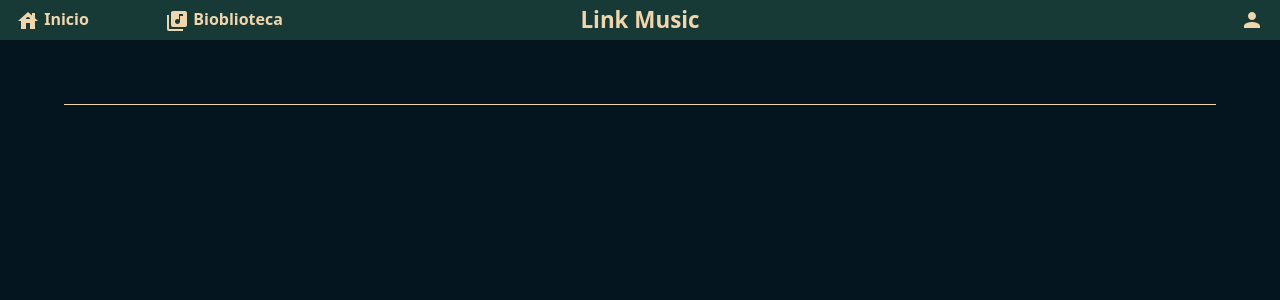
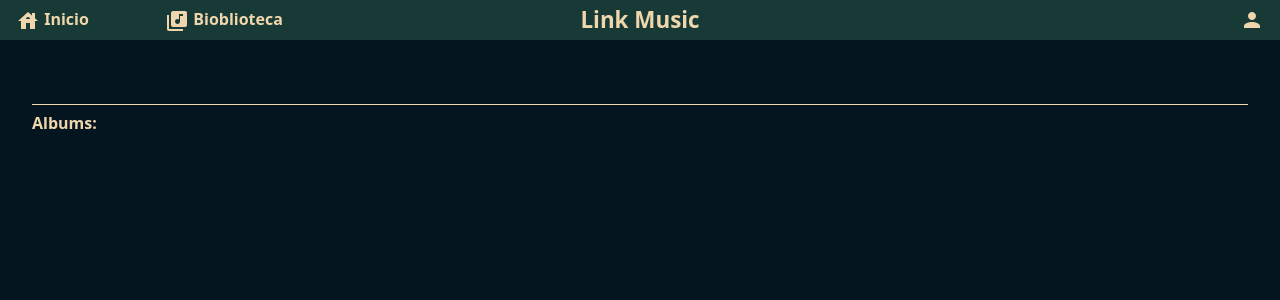
Before and after one commit to joseantonioce05/linkmusic-web, a React (Vite) app: page /artist/1 in a window 1280 px wide. Shown: the top 300 px of the page. Built offline with nearby package versions, Linux system fonts and the light colour scheme; no server answers.

Commit message:
Ajustanto los componentes para que sean responsive

```diff
--- a/src/components/AlbumList/AlbumList.css
+++ b/src/components/AlbumList/AlbumList.css
@@ -1,7 +1,7 @@
 .album-container {
-  padding-top: 2rem;
-  padding-right: 1.5rem;
-  padding-left: 1.5rem;
+  padding-top: 0.4rem;
+  padding-right: 2rem;
+  padding-left: 2rem;
 }
 
 .album-container p {
--- a/src/components/AlbumList/AlbumList.tsx
+++ b/src/components/AlbumList/AlbumList.tsx
@@ -3,7 +3,7 @@ import Album from "../../models/Album";
 import AlbumService from "../../services/AlbumService";
 import './AlbumList.css'
 import { Link } from "react-router-dom";
-// import { Link } from "react-router-dom";
+import imageDefault from "../../assets/default.png"
 
 type Props = {
   artistId: string;
@@ -26,12 +26,12 @@ const AlbumList = ({ artistId }: Props) => {
     fetchData();
   }, []);
 
-  return <div className="album-container grid xl:grid-cols-6 md:grid-cols-4 sm:grid-cols-2">
+  return <div className="album-container grid max-md:grid-cols-2 max-lg:grid-cols-3 max-xl:grid-cols-4 xl:grid-cols-6">
     {albums.map((album) => (
       <div className="grid">
         <div className="album-image">
           <Link to={`/album/${album._id}`}>
-            <img src={album.image} alt="" />
+            <img src={imageDefault} alt="" />
           </Link>
         </div>
         <div>
--- a/src/components/ArtistsList/ArtistsList.css
+++ b/src/components/ArtistsList/ArtistsList.css
@@ -9,7 +9,7 @@
 }
 
 .artist-list {
-  display: flex;
+
   margin-top: 0.25rem;
 }
 
--- a/src/components/ArtistsList/ArtistsList.tsx
+++ b/src/components/ArtistsList/ArtistsList.tsx
@@ -3,7 +3,7 @@ import ArtistsService from "../../services/ArtistsService";
 import Artist from "../../models/Artist";
 import { Link } from "react-router-dom";
 import './ArtistsList.css'
-import imageDefault from '../../assets/default.png'
+import imageDefault from '../../../../uploads/artists/default.png'
 
 const ArtistsList = () => {
 
@@ -25,7 +25,7 @@ const ArtistsList = () => {
 
   return <div className="artist-list-container">
       <h2>Ultimos artista</h2>
-      <div className="artist-list grid grid-cols-6">
+      <div className="artist-list grid max-md:grid-cols-2 max-lg:grid-cols-3 max-xl:grid-cols-4 max-2xl:grid-cols-6 2xl:grid-cols-7">
 
       {artists.map(artist => (
           <div key={artist._id} className="artist-container">
--- a/src/pages/ArtistDetails.css
+++ b/src/pages/ArtistDetails.css
@@ -1,5 +1,9 @@
 .artist-detail-container {
   padding-top: 2rem;
+
+}
+
+.artist-details {
   padding-left: 4rem;
   padding-right: 4rem;
 }
@@ -17,6 +21,8 @@
 
 .artist-detail-container hr {
   margin-top: 2rem;
+  margin-left: 2rem;
+  margin-right: 2rem;
   color: #EFD6AC;
 }
 
@@ -25,3 +31,10 @@
   margin-top: auto;
   margin-bottom: auto;
 }
+
+.album-p {
+  color: #EFD6AC;
+  font-weight: bold;
+  padding-top: 0.4rem;
+  padding-left: 2rem;
+}
--- a/src/pages/ArtistDetails.tsx
+++ b/src/pages/ArtistDetails.tsx
@@ -32,7 +32,7 @@ const ArtistDetail = () => {
 
     <div className="artist-detail-container">
       {artist &&
-        <div key={artist._id} className="grid lg:grid-cols-7 md:grid-cols-3 sm:grid-cols-2 max-sm:grid-cols-2">
+        <div key={artist._id} className="artist-details grid lg:grid-cols-7 md:grid-cols-3 sm:grid-cols-2 max-sm:grid-cols-2">
           <div className="artist-image">
             <img src={imageDefault} alt="" />
           </div>
@@ -42,6 +42,7 @@ const ArtistDetail = () => {
         </div>
       }
       <hr />
+      <p className="album-p">Albums:</p>
       {artist &&
         <AlbumList artistId={artist._id}/>
       }
--- a/src/pages/Home.tsx
+++ b/src/pages/Home.tsx
@@ -7,7 +7,6 @@ const Home = () => {
     <NavBar />
     <ArtistsList />
 
-
   </div>;
 };
 
--- a/vite.config.ts
+++ b/vite.config.ts
@@ -10,7 +10,7 @@ export default defineConfig({
   ],
   server: {
     allowedHosts: [
-      '3a2e-138-199-50-139.ngrok-free.app'
+      '3bc0-109-236-81-170.ngrok-free.app'
     ],
   },
 })
```
